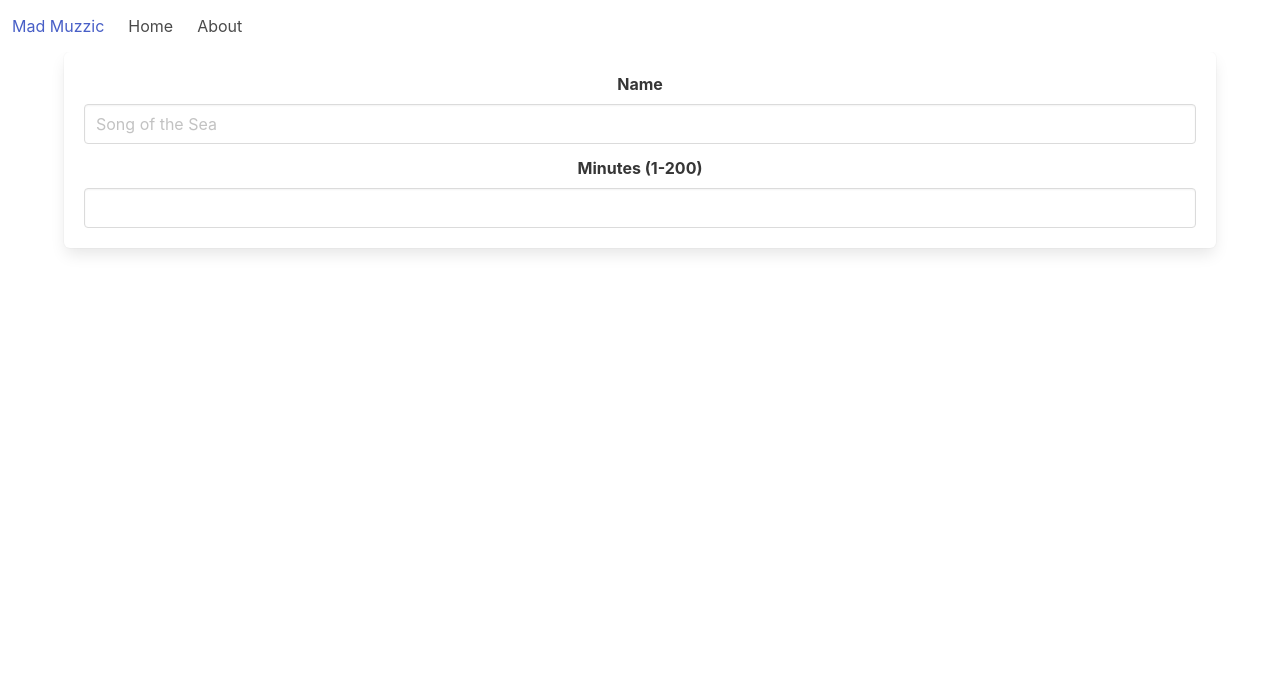
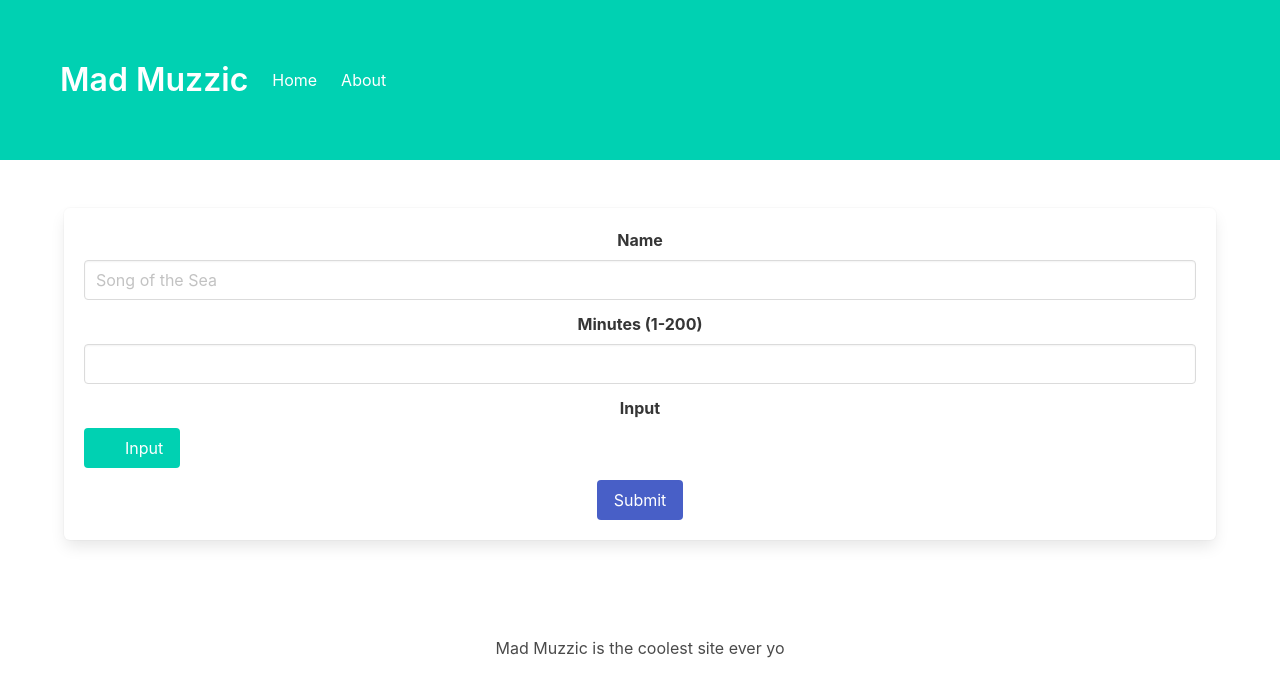
Before and after one commit to eric-unc/hacknc2020, a React app in the folder react-app/: page / in a window 1280 px wide. Shown: the top 696 px of the page. Built offline with nearby package versions, Linux system fonts and the light colour scheme.

Commit message:
Updated form

```diff
--- a/react-app/src/App.js
+++ b/react-app/src/App.js
@@ -3,12 +3,14 @@ import logo from './logo.svg';
 import './App.css';
 import NavBar from "./components/NavBar";
 import Form from "./components/Form";
+import Description from "./components/Description";
 
 export default function App() {
   return (
     <div className="App">
       <NavBar />
       <Form />
+      <Description />
     </div>
   );
 }
--- /dev/null
+++ b/react-app/src/components/Description.js
@@ -0,0 +1,14 @@
+import React, {Component} from 'react';
+import '../App.css';
+
+export default class Description extends Component {
+    render(){ // TODO: Anand, put your description in the p
+        return (
+            <section className="section">
+                <div className="content">
+                    <p>Mad Muzzic is the coolest site ever yo</p>
+                </div>
+            </section>
+        );
+    }
+}
--- a/react-app/src/components/Form.js
+++ b/react-app/src/components/Form.js
@@ -32,6 +32,7 @@ export default class Form extends Component {
 
     render(){
         return (
+            <section className="section">
                 <div className="container">
                     <form className="box" onSubmit={this.handleSubmit}>
                         <div className="field">
@@ -57,8 +58,28 @@ export default class Form extends Component {
                                     /*placeholder={defaultMinutes}*//>
                             </div>
                         </div>
+
+                        <div className="field">
+                            <label className="label">Input</label>
+                            <div className="file is-primary">
+                                <input className="file-input" type="file" name="music" />
+                                <span className="file-cta">
+                                    <span className="file-icon">
+                                        <i className="fas fa-upload"></i>
+                                    </span>
+                                    <span className="file-label">Input</span>
+                                </span>
+                            </div>
+                        </div>
+
+                        <div class="field">
+                            <div className="control">
+                                <button className="button is-link">Submit</button>
+                            </div>
+                        </div>
                     </form>
                 </div>
+            </section>
         );
     }
 }
--- a/react-app/src/components/NavBar.js
+++ b/react-app/src/components/NavBar.js
@@ -2,13 +2,15 @@ import React, {Component} from 'react';
 import '../App.css';
 
 export default class NavBar extends Component {
-    state = {};
+    // state = {};
 
     render() {
         return (
+            <section className="section hero is-primary">
+                <div className="hero-head">
                     <nav className="navbar" role="navigation" aria-label="main navigation">
                         <div className="navbar-brand">
-                    <a className="navbar-item" href=".">
+                            <a className="navbar-item title" href=".">
                                 Mad Muzzic
                             </a>
                         </div>
@@ -20,6 +22,8 @@ export default class NavBar extends Component {
                             </div>
                         </div>
                     </nav>
+                </div>
+            </section>
         );
     }
 }
```
Lines whose indentation alone changed are shown as unchanged.
